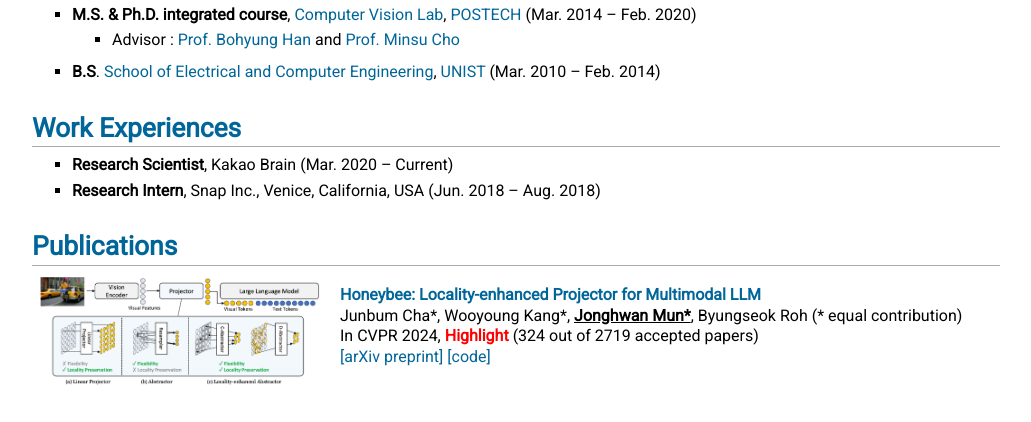
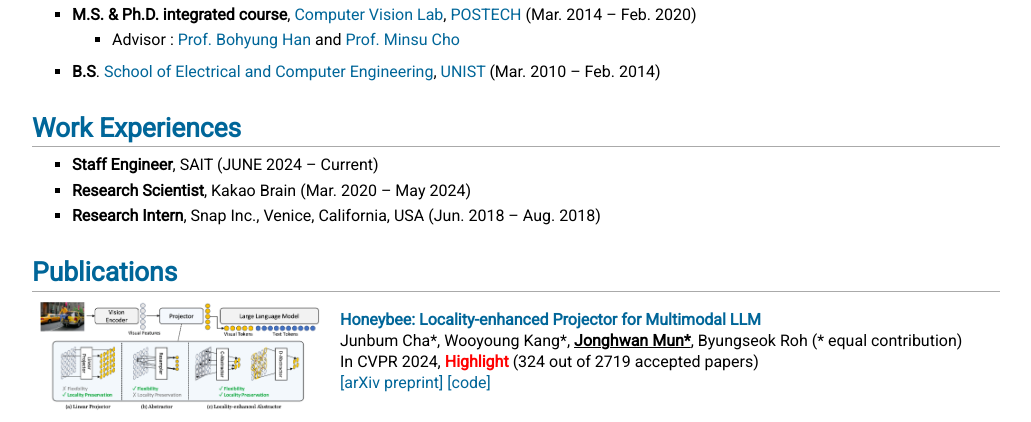
Before and after one commit to JonghwanMun/JonghwanMun.github.io, a plain HTML site: page index.html in a window 1280 px wide. Shown: the part 309-731 px from the top of the page, without its empty margins (124-1155 px from the left). Drawn offline with Linux system fonts and the light colour scheme.

Commit message:
Update index.html
Update company status

```diff
--- a/index.html
+++ b/index.html
@@ -37,7 +37,7 @@
                   </b>
                   <br /> <br />
                   Ph.D. in Computer Science and Engineering <br />
-                  Research Scientist at Kakao Brain <br /><br />
+                  Staff Engineer at SAIT <br /><br />
                   Email : <a href="mailto:jonghwan.mun90@gmail.com">jonghwan.mun90 [at] gmail [dot] com </a> <br />
                   <a href="https://scholar.google.co.kr/citations?user=_UhbCBEAAAAJ&hl=ko">[google scholar]</a>
                   <a href="https://www.linkedin.com/in/jonghwan-mun-147096bb/">[linkedin]</a>
@@ -95,8 +95,11 @@
       <!-- Work Experiences Section -->
       <h1>Work Experiences</h1>
       <ul>
+	 <li>
+            <p><b>Staff Engineer</b>, SAIT (JUNE 2024 &ndash; Current)</p>
+         </li>
          <li>
-            <p><b>Research Scientist</b>, Kakao Brain (Mar. 2020 &ndash; Current)</p>
+            <p><b>Research Scientist</b>, Kakao Brain (Mar. 2020 &ndash; May 2024)</p>
          </li>
          <li>
             <p><b>Research Intern</b>, Snap Inc., Venice, California, USA (Jun. 2018 &ndash; Aug. 2018)</p>
```
